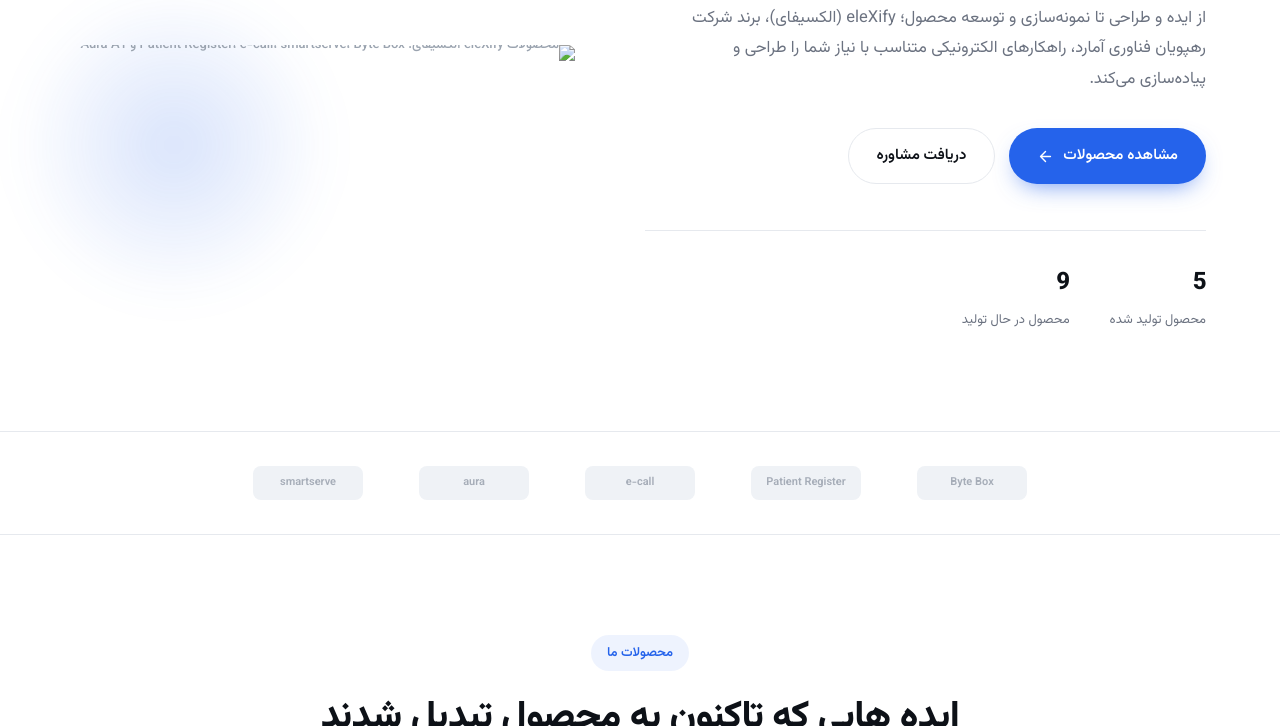
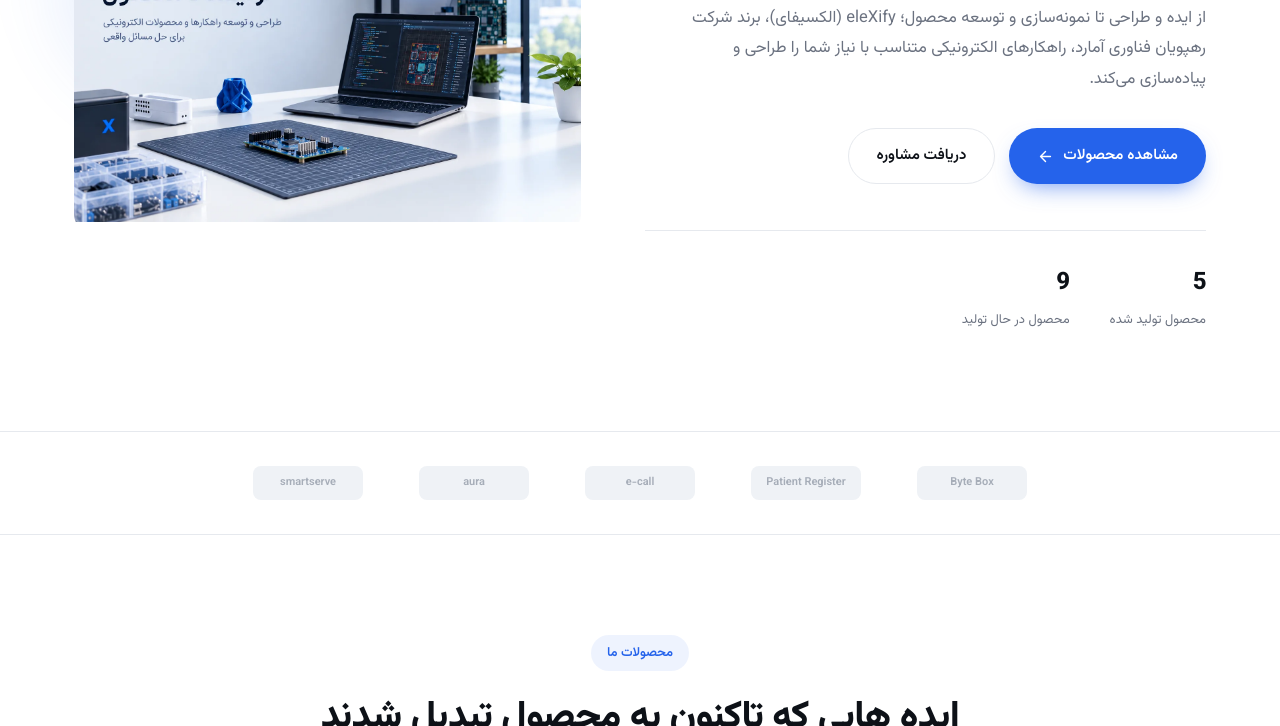
Before and after one commit to msh7899/site, a plain HTML site: page index.html in a window 1280 px wide. Shown: the part 374-1100 px from the top of the page. Drawn offline with Linux system fonts and the light colour scheme.

Commit message:
Update index.html

```diff
--- a/index.html
+++ b/index.html
@@ -24,7 +24,7 @@
 <meta name="twitter:card" content="summary_large_image" />
 <meta name="twitter:title" content="eleXify (الکسیفای) | دستگاه مدیریت مطب، منوی دیجیتال کافه، سرور فایل بی‌سیم و کنترلر مه‌پاش" />
 <meta name="twitter:description" content="eleXify (الکسیفای) محصول شرکت رهپویان فناوری آمارد: دستگاه مدیریت مطب Patient Register و e-call، منوی دیجیتال و مدیریت کافه smartserve، سرور فایل بی‌سیم Byte Box و کنترلر مه‌پاش Aura A1." />
-<meta name="twitter:image" content="https://elexify.ir/image/up.png" />
+<meta name="twitter:image" content="https://elexify.ir/image/up.webp" />
 
 <link rel="preconnect" href="https://fonts.googleapis.com" />
 <link rel="preconnect" href="https://fonts.gstatic.com" crossorigin />
@@ -797,7 +797,7 @@ ul{list-style:none}
           <div class="hero-visual reveal">
             <div class="hero-glow"></div>
             <div class="ph hero-ph">
-              <img src="image/up.png" alt="محصولات eleXify الکسیفای: Patient Register، e-call، smartserve، Byte Box و Aura A1">
+              <img src="image/up.webp" alt="محصولات eleXify الکسیفای: Patient Register، e-call، smartserve، Byte Box و Aura A1">
               <span> </span>
             </div>
 
```
